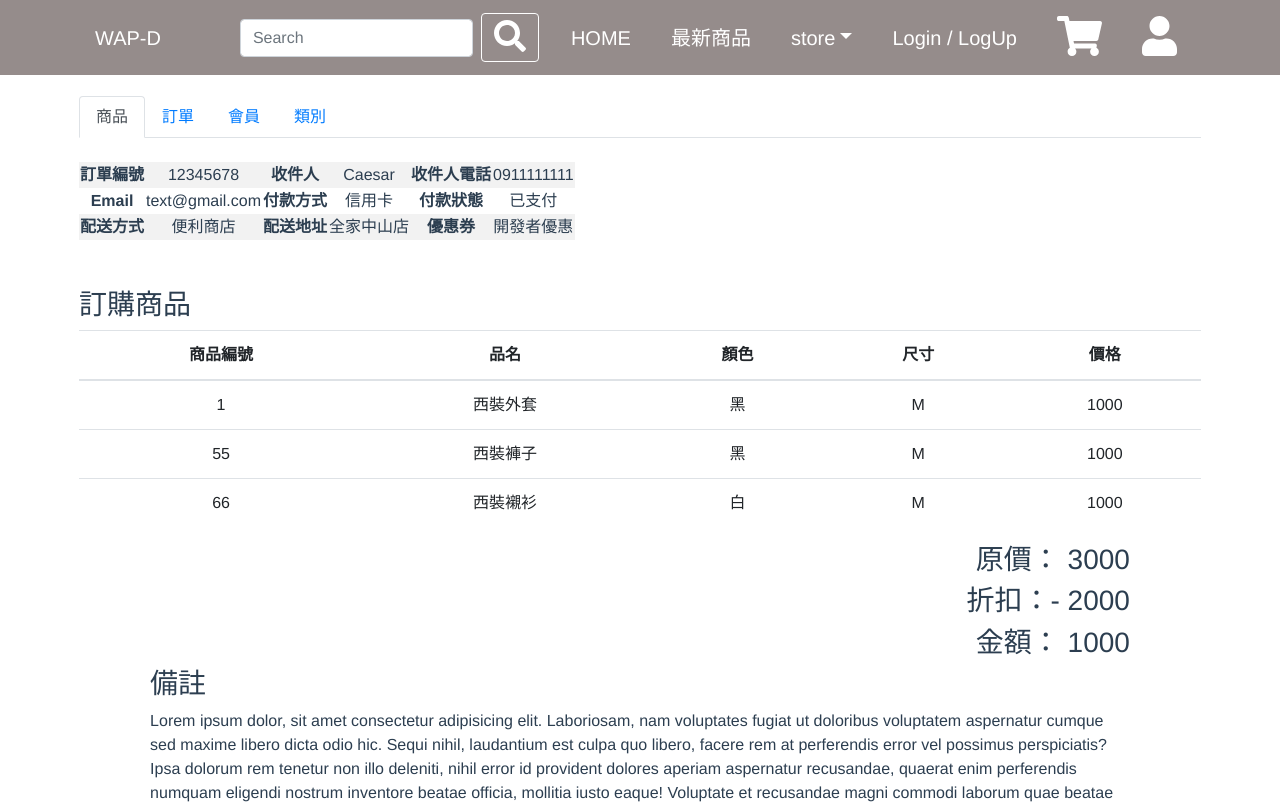
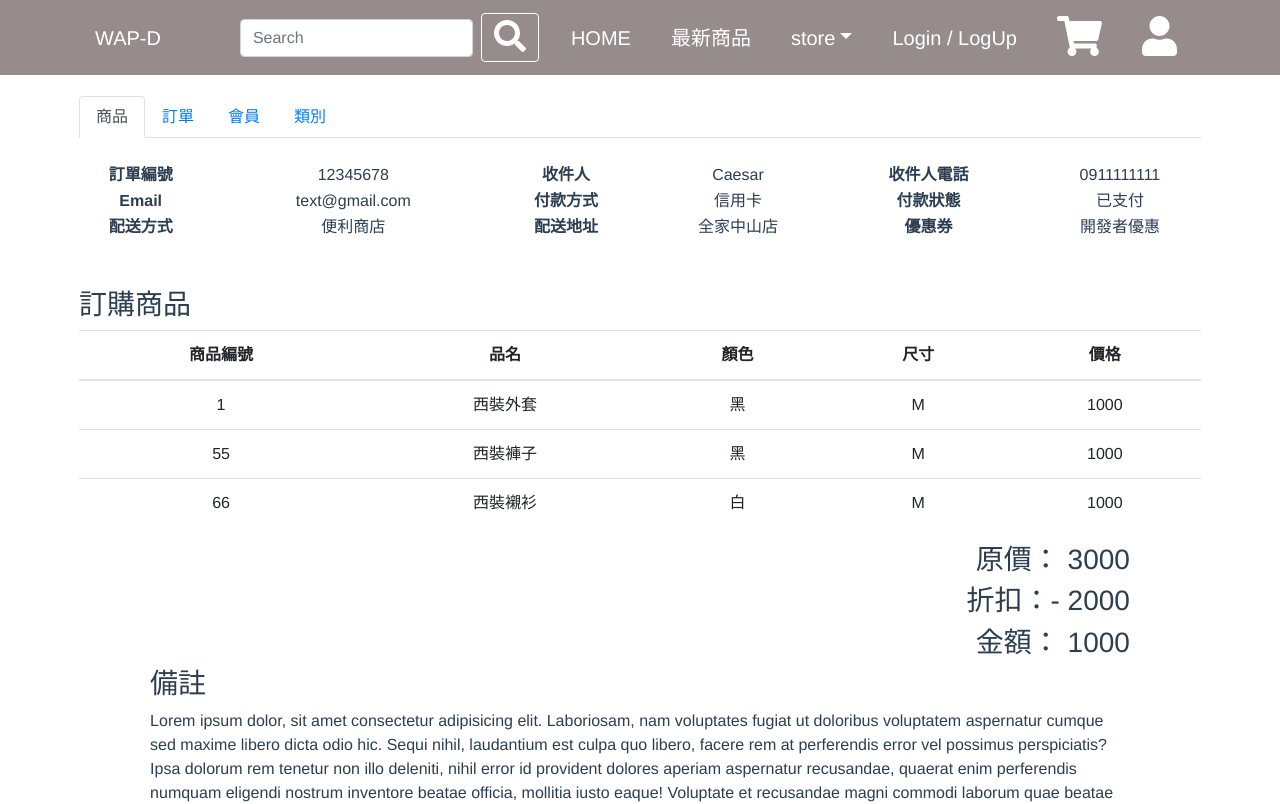
Before and after one commit to newman0934/wapd-frontend, a Vue app: page /#/admin/orders/1 in a window 1280 px wide. Shown: the top 804 px of the page. Built offline with nearby package versions, Linux system fonts and the light colour scheme.

Commit message:
fiex: adminOrder view

```diff
--- a/src/views/adminOrder.vue
+++ b/src/views/adminOrder.vue
@@ -1,7 +1,7 @@
 <template>
   <div class="adminOrder">
     <admin-nav></admin-nav>
-    <table class="userInfo table-responsive table-striped container mb-5">
+    <table class="userInfo table-responsive-md container mb-5">
       <tbody>
         <tr>
           <td class="font-weight-bold">訂單編號</td>
@@ -100,7 +100,7 @@ export default {
 </script>
 <style scoped>
 .userInfo tbody tr {
-  border: none;
+  border: none ;
 }
 
 .adminOrder a {
```
